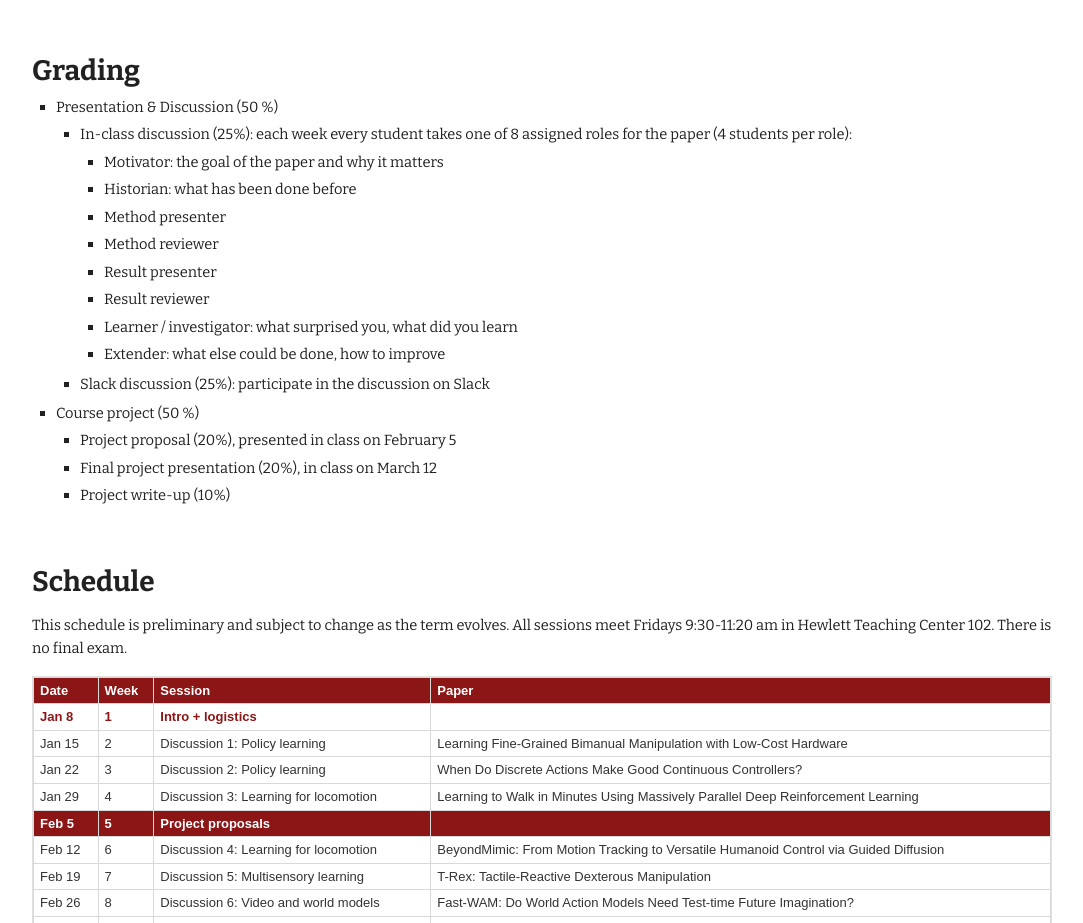
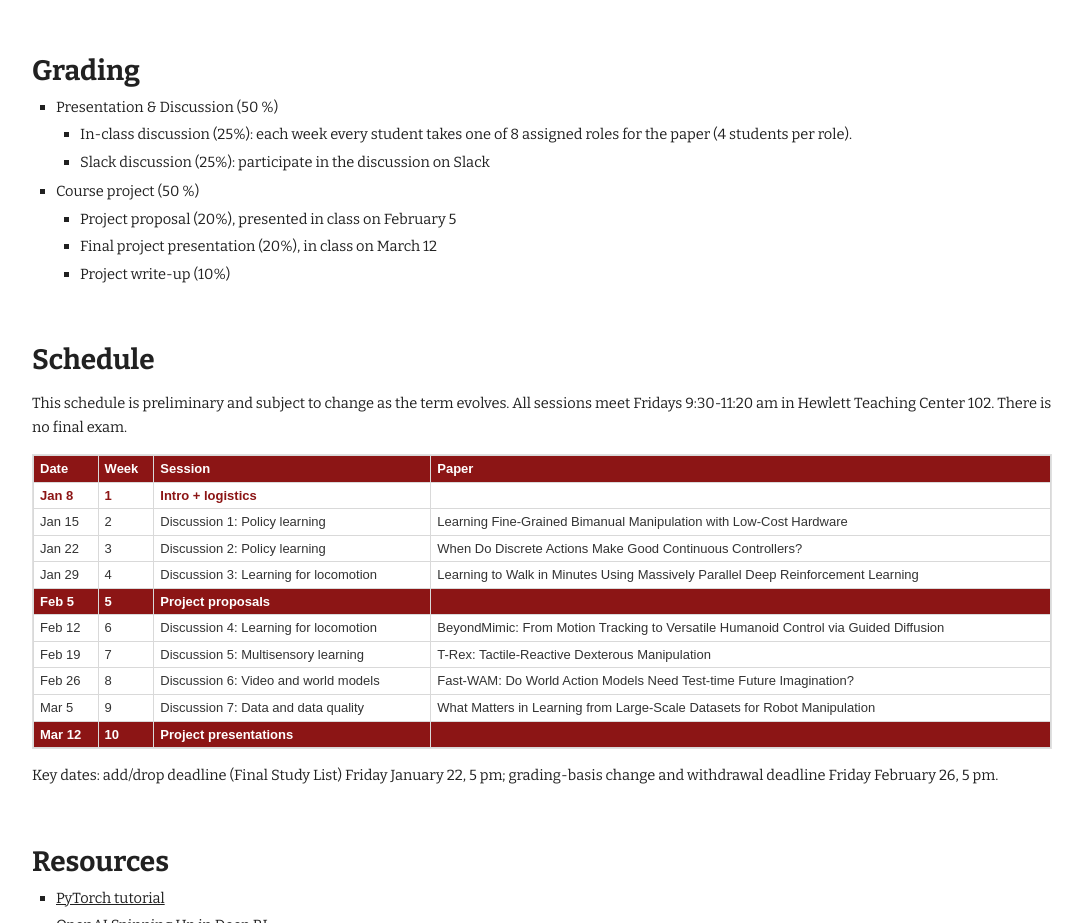
Before and after one commit to real-stanford/win27-ee381, a plain HTML site: page index.html in a window 1280 px wide. Shown: the part 1194-2117 px from the top of the page, without its empty margins (98-1181 px from the left). Drawn offline with nearby package versions, Linux system fonts and the light colour scheme.

Commit message:
Remove the discussion role list from Grading

```diff
--- a/index.html
+++ b/index.html
@@ -82,17 +82,7 @@ check with the course instructor.</li>
 <li>Presentation &amp; Discussion (50 %)
 <ul>
 <li>In-class discussion (25%): each week every student takes one of 8
-assigned roles for the paper (4 students per role):
-<ul>
-<li>Motivator: the goal of the paper and why it matters</li>
-<li>Historian: what has been done before</li>
-<li>Method presenter</li>
-<li>Method reviewer</li>
-<li>Result presenter</li>
-<li>Result reviewer</li>
-<li>Learner / investigator: what surprised you, what did you learn</li>
-<li>Extender: what else could be done, how to improve</li>
-</ul></li>
+assigned roles for the paper (4 students per role).</li>
 <li>Slack discussion (25%): participate in the discussion on Slack</li>
 </ul></li>
 <li>Course project (50 %)
```
